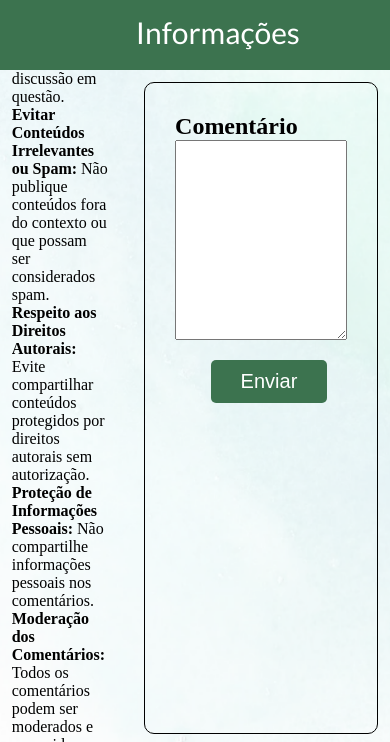
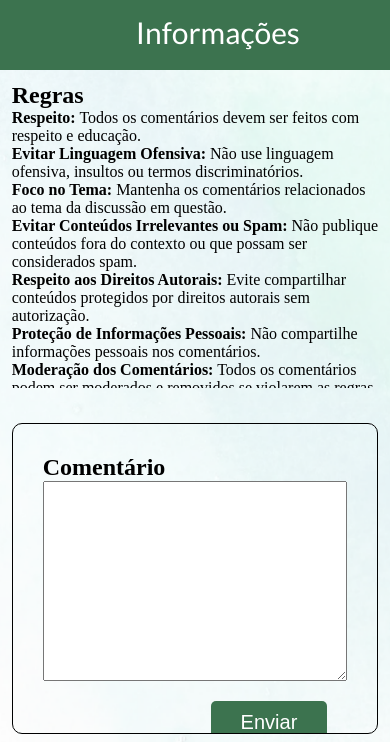
Before and after one commit to francisco-jose-vieira/Aedes, a plain HTML site: page Pages/TelaComentar/index.html in a window 390 px wide. Shown: the part 102-844 px from the top of the page. Drawn offline with Linux system fonts and the light colour scheme.

Commit message:
Parte resposiva pronta

```diff
--- a/Pages/TelaComentar/style.css
+++ b/Pages/TelaComentar/style.css
@@ -120,3 +120,20 @@ button:hover {
     cursor: pointer;
     background-color: #3c734fb8;
 }
+
+@media screen and (max-width: 450px) {
+    main {
+        display: flex;
+        flex-direction: column;
+    }
+
+    .left {
+        width: 100%;
+        height: 50%;
+    }
+
+    .right {
+        width: 100%;
+        height: 50%;
+    }
+}
```
